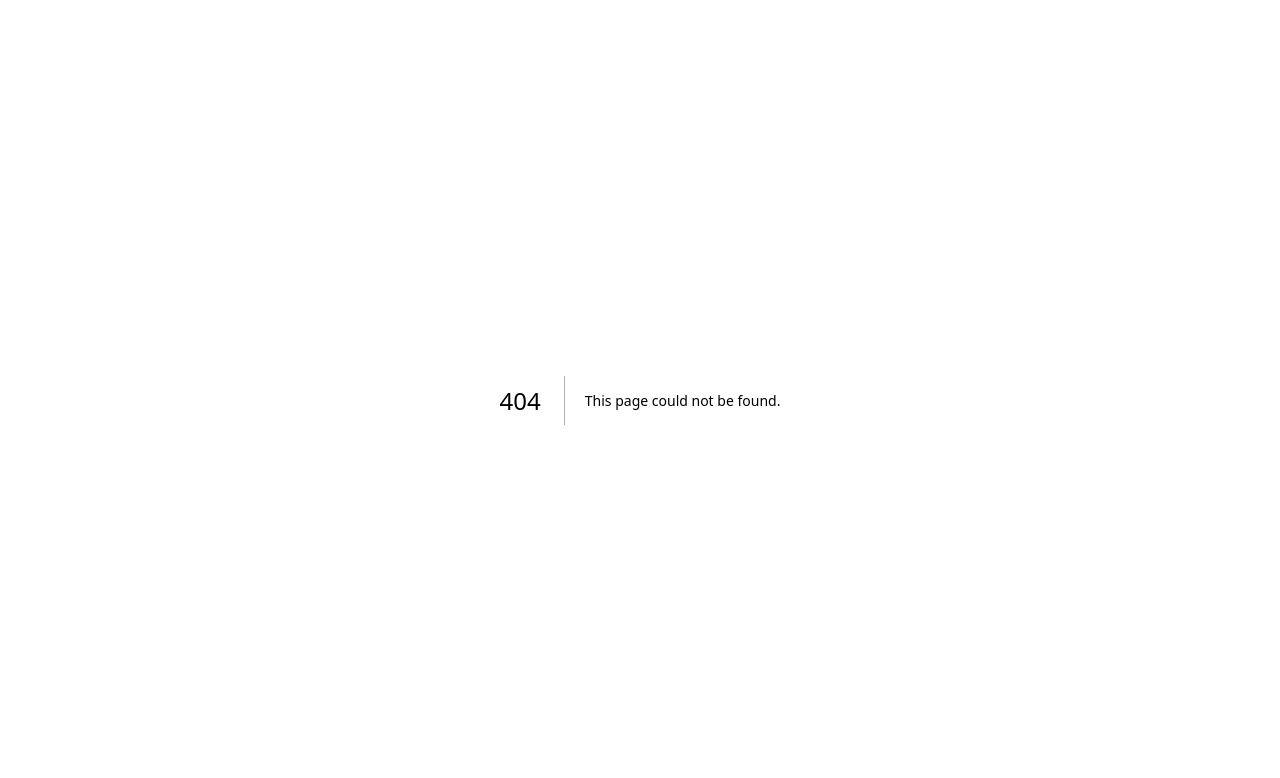
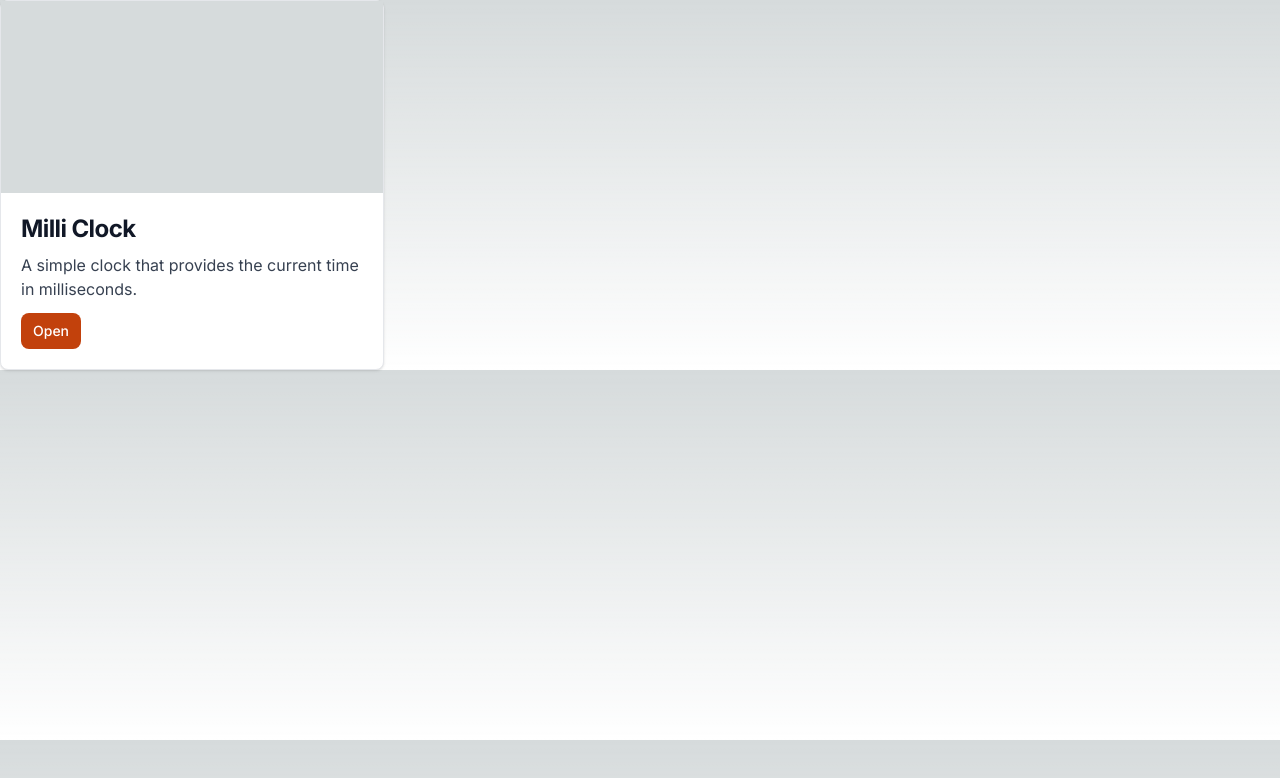
Before and after one commit to zeek0x/simple-web-tools, a Next.js app: page / in a window 1280 px wide. Before the commit this address had no page. Shown: the top 778 px of the page. Built offline with nearby package versions, Linux system fonts and the light colour scheme.

Commit message:
Implement portal page

```diff
--- /dev/null
+++ b/app/page.tsx
@@ -0,0 +1,31 @@
+"use client";
+
+export default function Home() {
+  return (
+    <main>
+      <a rel="noopener noreferrer" href="milli-clock" className="hidden"></a>
+      <div className="max-w-sm bg-white border border-gray-200 rounded-lg shadow dark:bg-gray-800 dark:border-gray-700">
+        <a href="#">
+          <iframe src={"milli-clock"} loading="lazy" className="h-48 w-full" />
+        </a>
+        <div className="p-5">
+          <a href="#">
+            <h5 className="mb-2 text-2xl font-bold tracking-tight text-gray-900 dark:text-white">
+              Milli Clock
+            </h5>
+          </a>
+          <p className="mb-3 font-normal text-gray-700 dark:text-gray-400">
+            A simple clock that provides the current time in milliseconds.
+          </p>
+          <a
+            target="_blank"
+            href="milli-clock"
+            className="inline-flex items-center px-3 py-2 text-sm font-medium text-center text-white bg-orange-700 rounded-lg hover:bg-orange-700 focus:ring-4 focus:outline-none focus:ring-blue-200 dark:bg-orange-500 dark:hover:bg-orange-600 dark:focus:ring-orange-700"
+          >
+            Open
+          </a>
+        </div>
+      </div>
+    </main>
+  );
+}
```
